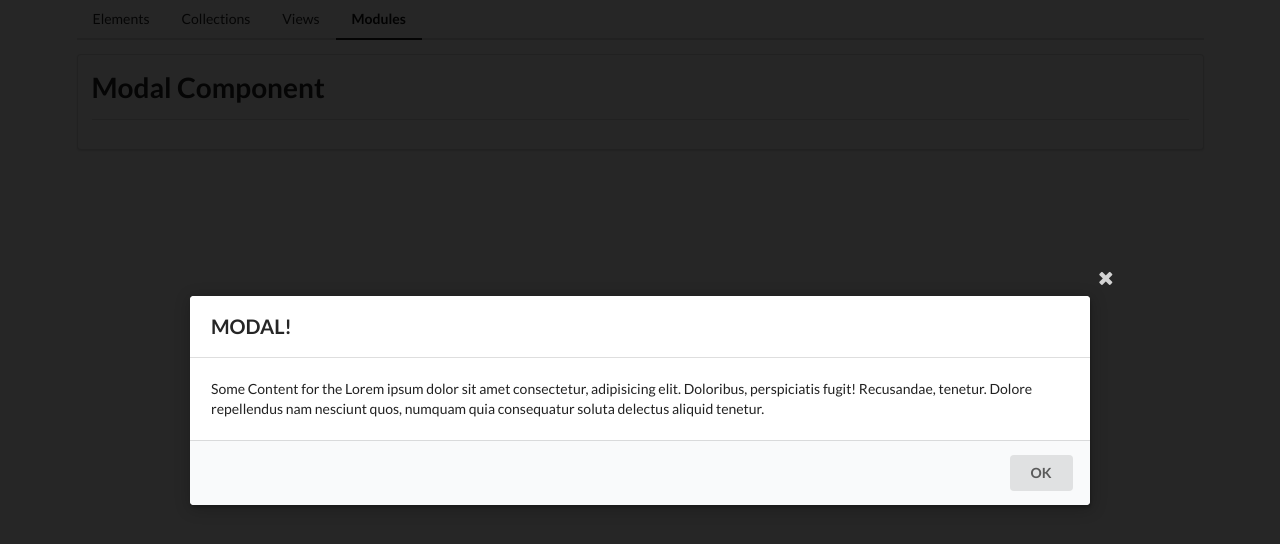
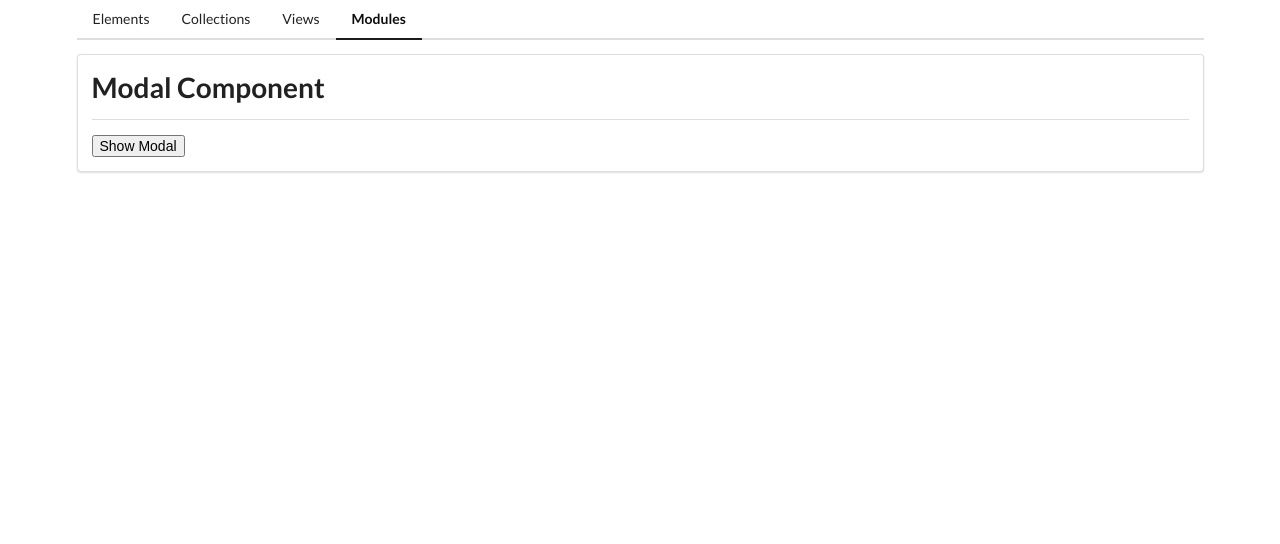
Before and after one commit to akgmage/components, an Angular app: page /mods in a window 1280 px wide. Shown: the top 544 px of the page. Built offline with nearby package versions, Linux system fonts and the light colour scheme.

Commit message:
Open modal onclick of button

```diff
--- a/src/app/mods/mods-home/mods-home.component.html
+++ b/src/app/mods/mods-home/mods-home.component.html
@@ -1,2 +1,3 @@
 <app-divider>Modal Component</app-divider>
-<app-modal></app-modal>
+<button (click)="onClick()">Show Modal</button>
+<app-modal *ngIf="modalOpen"></app-modal>
--- a/src/app/mods/mods-home/mods-home.component.ts
+++ b/src/app/mods/mods-home/mods-home.component.ts
@@ -6,10 +6,14 @@
   styleUrls: ['./mods-home.component.css']
 })
 export class ModsHomeComponent implements OnInit {
-
+  modalOpen = false;
   constructor() { }
 
   ngOnInit(): void {
   }
 
+  onClick() {
+    this.modalOpen = !this.modalOpen;
+  }
+
 }
```
